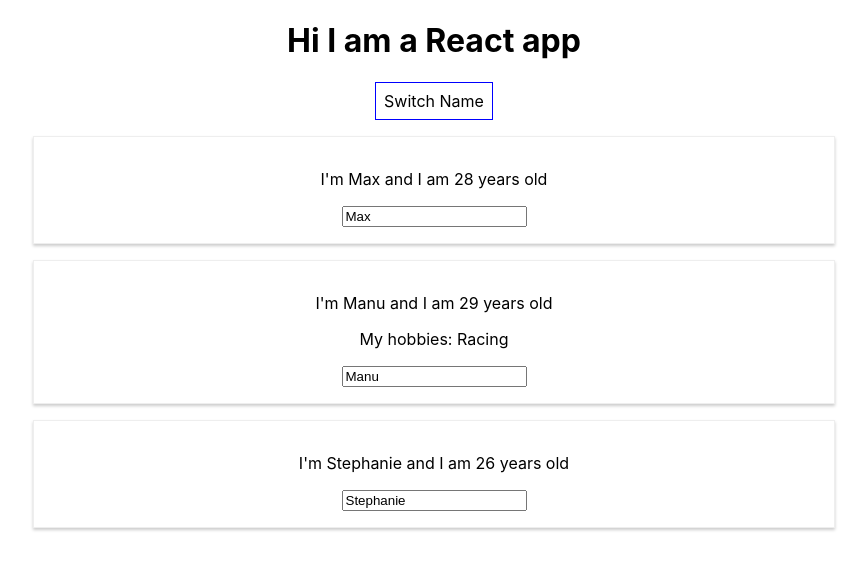
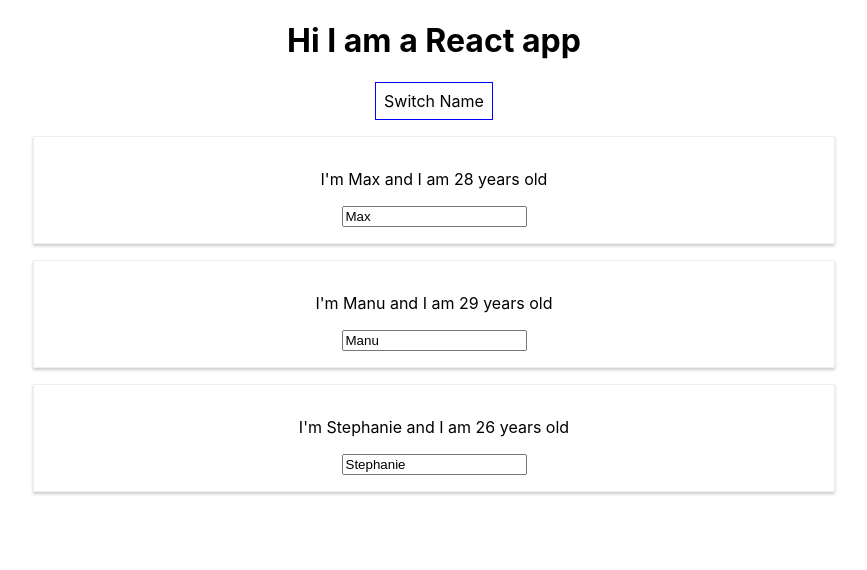
Before and after one commit to koradon/react-complete-guide, a React (Create React App) app: page / in a window 1280 px wide. Both pictures are taken after a click on the button "Switch Name". Shown: the top 570 px of the page, without its empty margins (206-1073 px from the left). Built offline with nearby package versions, Linux system fonts and the light colour scheme.

Commit message:
Dynamicaly return Persons component

```diff
--- a/src/App.js
+++ b/src/App.js
@@ -53,20 +53,10 @@
     if (this.state.showPersons){
       persons = (
         <div>
-          <Person
-          name={this.state.persons[0].name}
-          age={this.state.persons[0].age}/>
-        <Person
-          name={this.state.persons[1].name}
-          age={this.state.persons[1].age}
-          click={this.switchNameHandler.bind(this, "Max!")}
-          changed={this.nameChangedHandler}
-        >My hobbies: Racing</Person>
-        <Person
-          name={this.state.persons[2].name}
-          age={this.state.persons[2].age}
-      />
-      </div>
+          {this.state.persons.map(person => {
+            return <Person name={person.name} age={person.age}/>
+          })}
+        </div>
       );
     }
 
```
